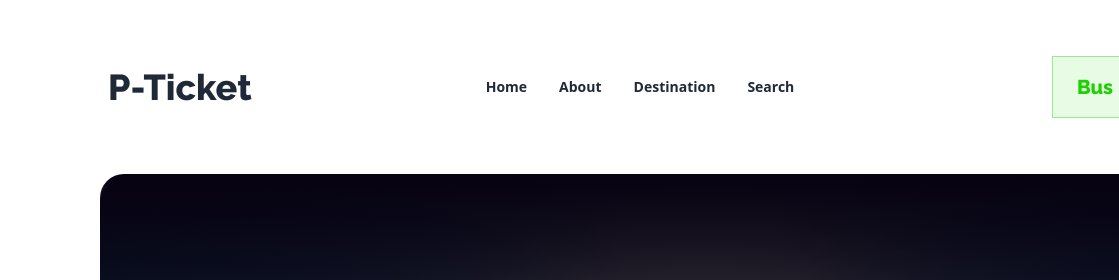
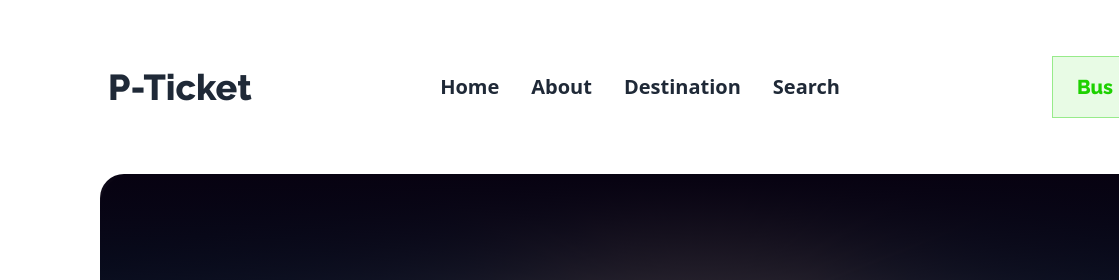
Before and after one commit to mdarman-ali/bus-ticket-website, a plain HTML site: page index.html in a window 1280 px wide. Shown: the top 280 px of the page, 0-1119 px from the left. Drawn offline with nearby package versions, Linux system fonts and the light colour scheme.

Commit message:
Alhamdulillah

```diff
--- a/index.html
+++ b/index.html
@@ -56,10 +56,10 @@
             </div>
             <div class="navbar-center hidden lg:flex">
               <ul class="menu menu-horizontal px-11">
-                <li><a class="font-bold active1">Home</a></li>
-                <li><a class="font-bold">About</a></li>
-                <li><a class="font-bold">Destination</a></li>
-                <li><a class="font-bold">Search</a></li>
+                <li><a class="font-bold text-xl active1">Home</a></li>
+                <li><a class="font-bold text-xl">About</a></li>
+                <li><a class="font-bold text-xl">Destination</a></li>
+                <li><a class="font-bold text-xl">Search</a></li>
               </ul>
             </div>
             <div class="navbar-end">
```
